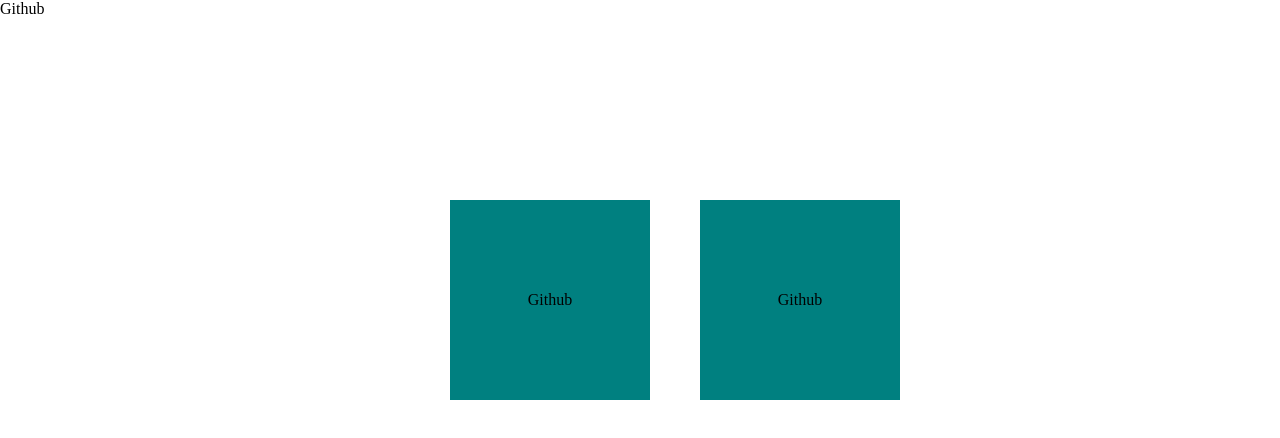
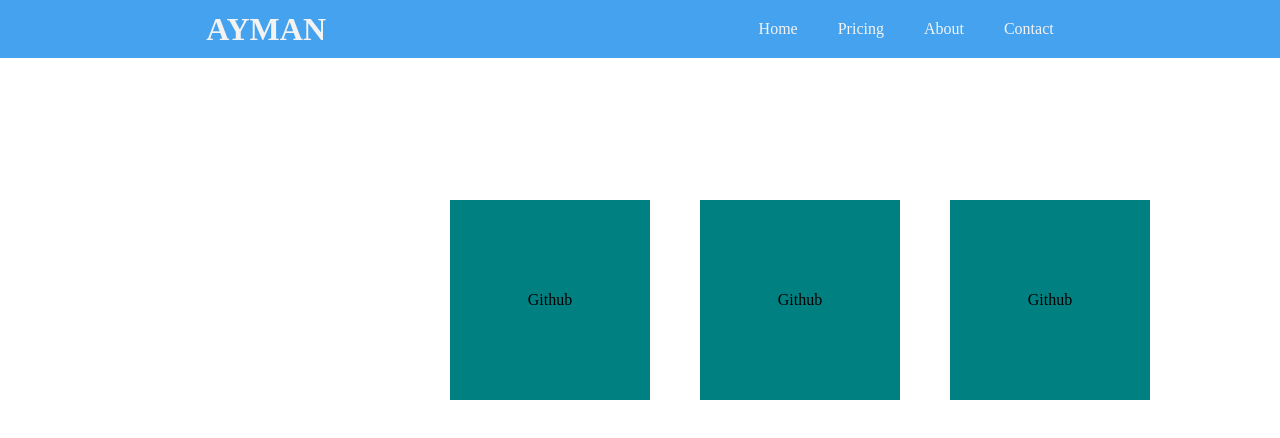
Before and after one commit to Ayman-Elfeky/Try-GitHub, a plain HTML site: page index.html in a window 1280 px wide. Drawn offline with Linux system fonts and the light colour scheme.

Commit message:
Add my first emergency commit - making a navigation bar with a new div edit

```diff
--- a/index.html
+++ b/index.html
@@ -10,5 +10,14 @@
     <div>Github</div>
     <div>Github</div>
     <div>Github</div>
+    <div class="em">
+        <h1>AYMAN</h1>
+        <ul>
+            <li>Home</li>
+            <li>Pricing</li>
+            <li>About</li>
+            <li>Contact</li>
+        </ul>
+    </div>
 </body>
 </html>
--- a/style.css
+++ b/style.css
@@ -35,3 +35,51 @@ div:nth-child(2) {
     /* instead of position absolute left and top */
     /* transform: translate(550px, 200px); */
 }
+
+div:nth-child(3) {
+    width: 200px;
+    height: 200px;
+    display: flex;
+    justify-content: center;
+    align-items: center;
+    background-color: teal;
+    color: black;
+    position: absolute;
+    left: 950px;
+    top: 200px;
+
+    /* instead of position absolute left and top */
+    /* transform: translate(550px, 200px); */
+}
+
+.em {
+    width: 100%;
+    background-color: #45a2ee;
+    display: flex;
+    align-items: center;
+    justify-content: space-around;
+    position: fixed;
+    top: 0;
+}
+
+.em h1 {
+    color: #f3f3f3;
+}
+
+.em ul {
+    list-style-type: none;
+    display: flex;
+    align-items: center;
+}
+
+.em ul li {
+    padding: 20px;
+    color: #f3f3f3;
+    transition: 0.3s;
+}
+
+.em ul li:hover {
+    background-color: #3e92d6;
+    cursor: pointer;
+    color: white;
+}
```
